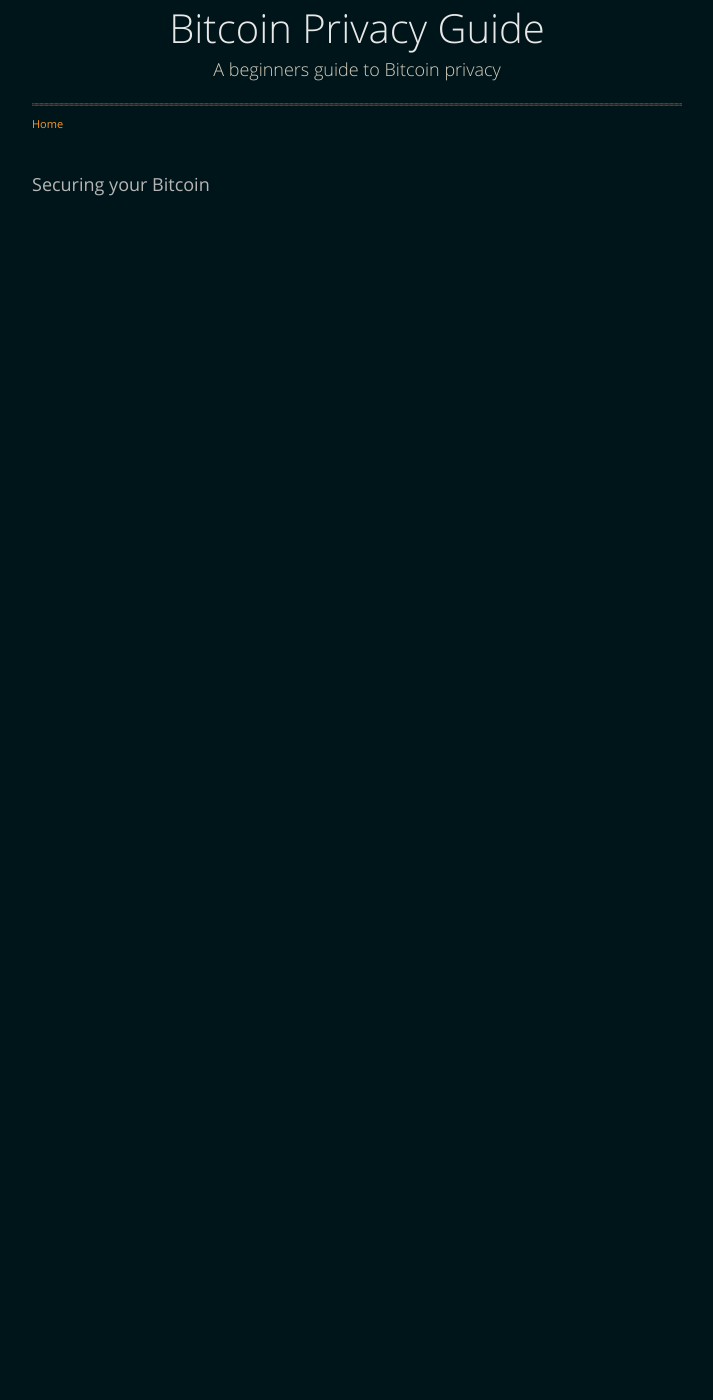
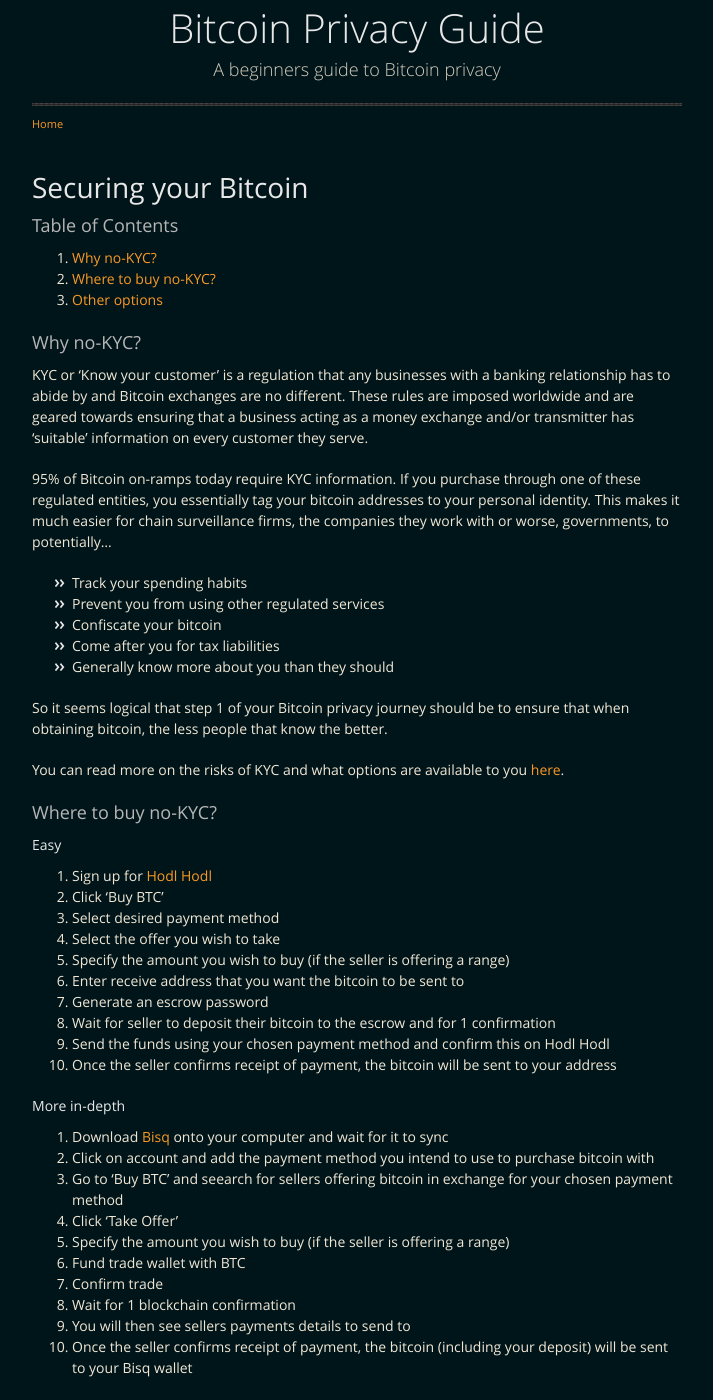
Before and after one commit to BitcoinQnA/BitcoinPrivacyGuide, a Jekyll site: the page built from secure.md, in a window 1280 px wide and 1400 px high. Shown: the whole window, without its empty margins (283-996 px from the left). Built offline with Jekyll 4.4.1, drawn with Linux system fonts in a browser that asks for light colours; some of the changed text lies outside the part shown.

Commit message:
Update secure.md

```diff
--- a/secure.md
+++ b/secure.md
@@ -3,4 +3,80 @@ layout: default
 ---
 <br/>
 
-### Securing your Bitcoin
+# Securing your Bitcoin
+
+
+### Table of Contents
+
+1.  [Why no-KYC?](#why-no-kyc)
+2.  [Where to buy no-KYC?](#where-to-buy-no-kyc)
+3.  [Other options](#other-options)
+
+### Why no-KYC?
+
+KYC or 'Know your customer' is a regulation that any businesses with a banking relationship has to abide by and Bitcoin exchanges are no different. These rules are imposed worldwide and are geared towards ensuring that a business acting as a money exchange and/or transmitter has 'suitable' information on every customer they serve.
+
+95% of Bitcoin on-ramps today require KYC information. If you purchase through one of these regulated entities, you essentially tag your bitcoin addresses to your personal identity. This makes it much easier for chain surveillance firms, the companies they work with or worse, governments, to potentially...
+
+* Track your spending habits
+* Prevent you from using other regulated services
+* Confiscate your bitcoin
+* Come after you for tax liabilities
+* Generally know more about you than they should
+
+So it seems logical that step 1 of your Bitcoin privacy journey should be to ensure that when obtaining bitcoin, the less people that know the better.
+
+You can read more on the risks of KYC and what options are available to you [here](https://bitcoinqna.github.io/noKYConly/).
+
+### Where to buy no-KYC?
+
+#### Easy
+
+1.  Sign up for [Hodl Hodl](https://hodlhodl.com/)
+2.  Click 'Buy BTC'
+3.  Select desired payment method
+4.  Select the offer you wish to take
+5.  Specify the amount you wish to buy (if the seller is offering a range)
+6.  Enter receive address that you want the bitcoin to be sent to
+7.  Generate an escrow password
+8.  Wait for seller to deposit their bitcoin to the escrow and for 1 confirmation
+9.  Send the funds using your chosen payment method and confirm this on Hodl Hodl
+10. Once the seller confirms receipt of payment, the bitcoin will be sent to your address
+
+
+#### More in-depth
+
+1.  Download [Bisq](https://bisq.network/downloads/) onto your computer and wait for it to sync
+2.  Click on account and add the payment method you intend to use to purchase bitcoin with
+3.  Go to 'Buy BTC' and seearch for sellers offering bitcoin in exchange for your chosen payment method
+4.  Click 'Take Offer'
+5.  Specify the amount you wish to buy (if the seller is offering a range)
+6.  Fund trade wallet with BTC
+7.  Confirm trade
+8.  Wait for 1 blockchain confirmation
+9.  You will then see sellers payments details to send to
+10. Once the seller confirms receipt of payment, the bitcoin (including your deposit) will be sent to your Bisq wallet
+
+### Other options
+
+- **Peer to Peer Exchanges**
+  - [LocalCryptos](https://localcryptos.com/)
+  - [Local Coin Swap](https://localcoinswap.com/)
+  - [Agora Desk](https://agoradesk.com/)
+
+- **ATMs**
+  - [ATMs](https://coinatmradar.com/) *Check for individual KYC requirements*
+
+- **Vouchers**
+  - [Azteco](https://azte.co/index.php#intro)
+  - [LibertyX](https://libertyx.com/)
+
+- **Misc**
+  - [Earn it]()
+  - [Buy in person at a meetup](https://bitcoin-only.com/#meetups)
+
+  <br/>
+
+  ### Next step...
+
+  Now you know how to store your bitcoin privately, lets [segregate it](https://bitcoinprivacy.guide/coincontrol.html).
```
